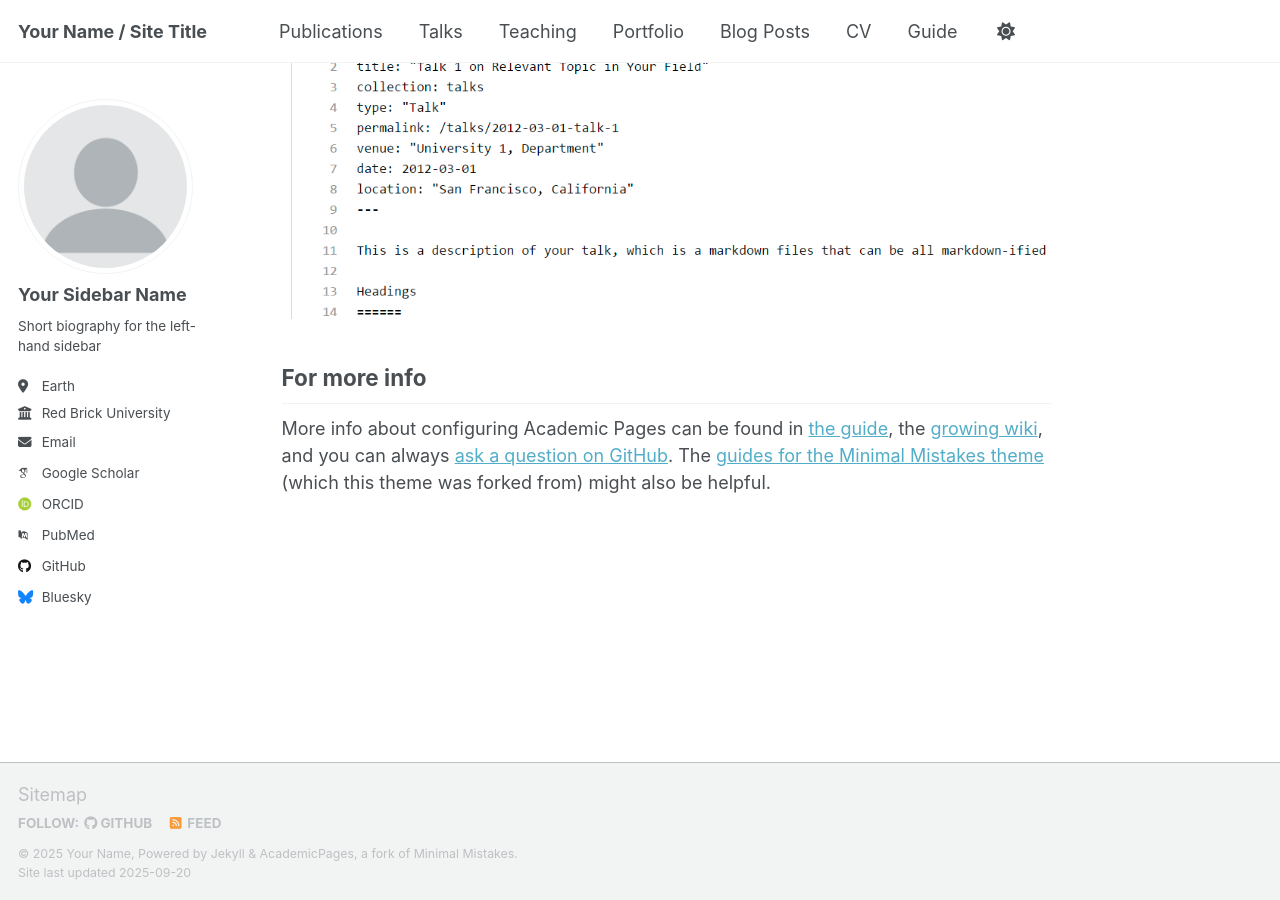
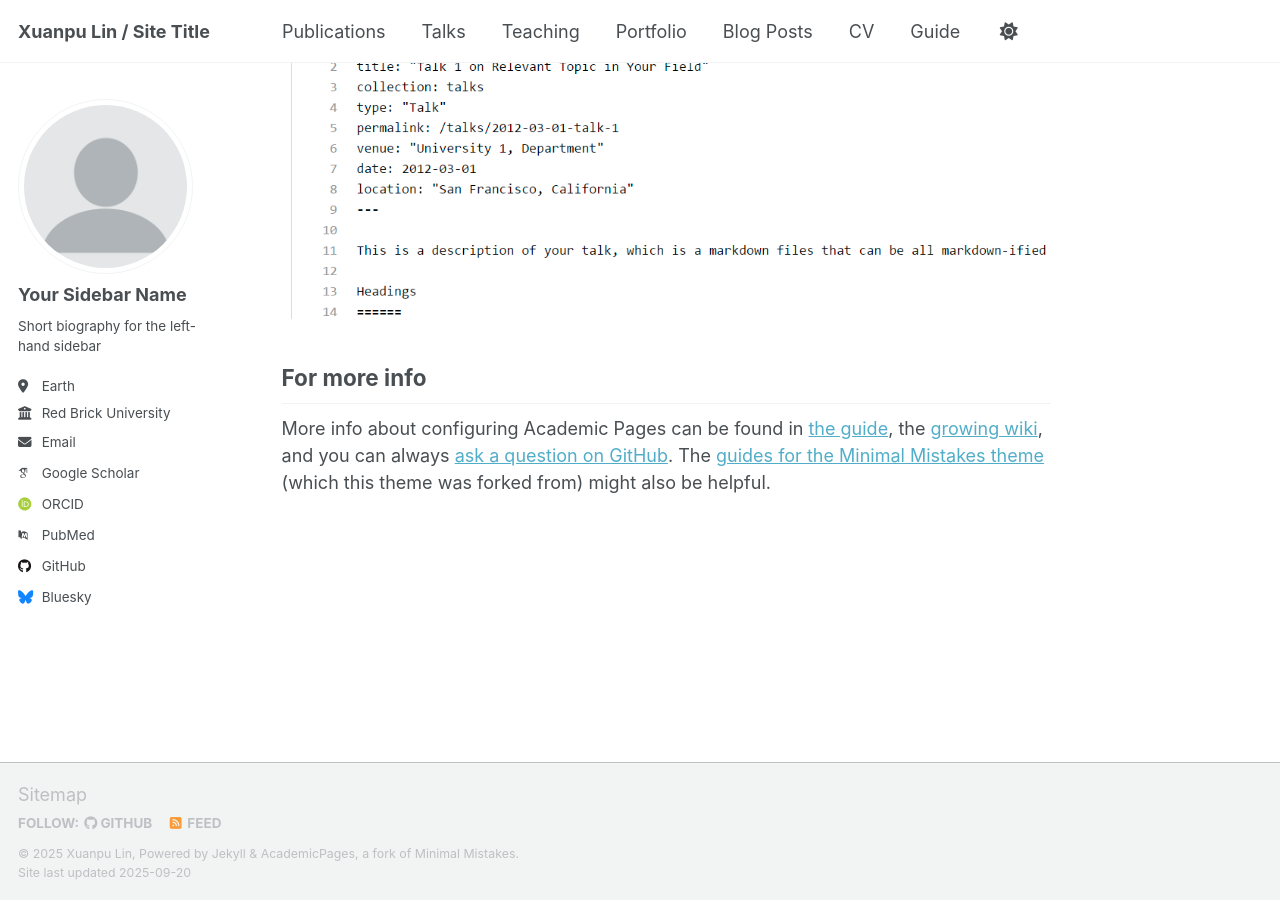
Before and after one commit to jameslinx/personal-website, a Jekyll site: the page built from _pages/about.md, in a window 1280 px wide and 900 px high, scrolled down 2880 px. Built offline with Jekyll 4.4.1, drawn with Linux system fonts in a browser that asks for light colours; some web fonts are replaced; a script that is not in the unit is left out.

Commit message:
Update _config.yml

```diff
--- a/_config.yml
+++ b/_config.yml
@@ -9,10 +9,10 @@
 # Basic Site Settings
 locale                   : "en-US"
 site_theme               : "default" # Currently available options are "default", "air"
-title                    : "Your Name / Site Title"
+title                    : "Xuanpu Lin / Site Title"
 title_separator          : "-"
-name                     : &name "Your Name"
-description              : &description "Your Name's academic portfolio"   # Update this with a general description of your site, this is the default if not overridden by a page
+name                     : &name "Xuanpu Lin"
+description              : &description "Xuanpu Lin's personal website"   # Update this with a general description of your site, this is the default if not overridden by a page
 url                      : https://academicpages.github.io # The base hostname & protocol for your site e.g. "https://[your GitHub username].github.io",
                                                            # or if you already have some other page hosted on Github then use "https://[your GitHub username].github.io/[Your Repo Name]"
 baseurl                  : "" # the subpath of your site, e.g. "/blog"
```
